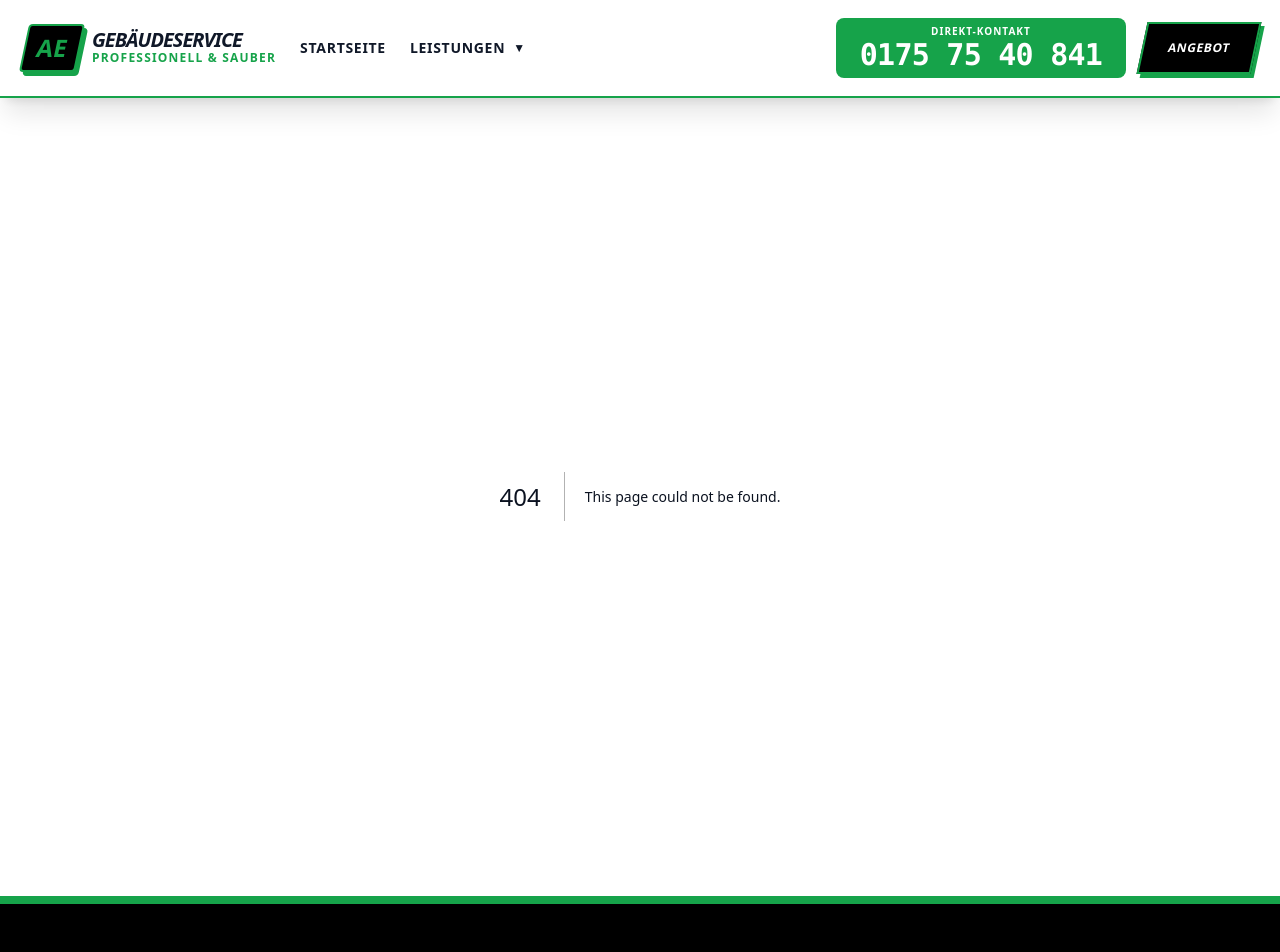
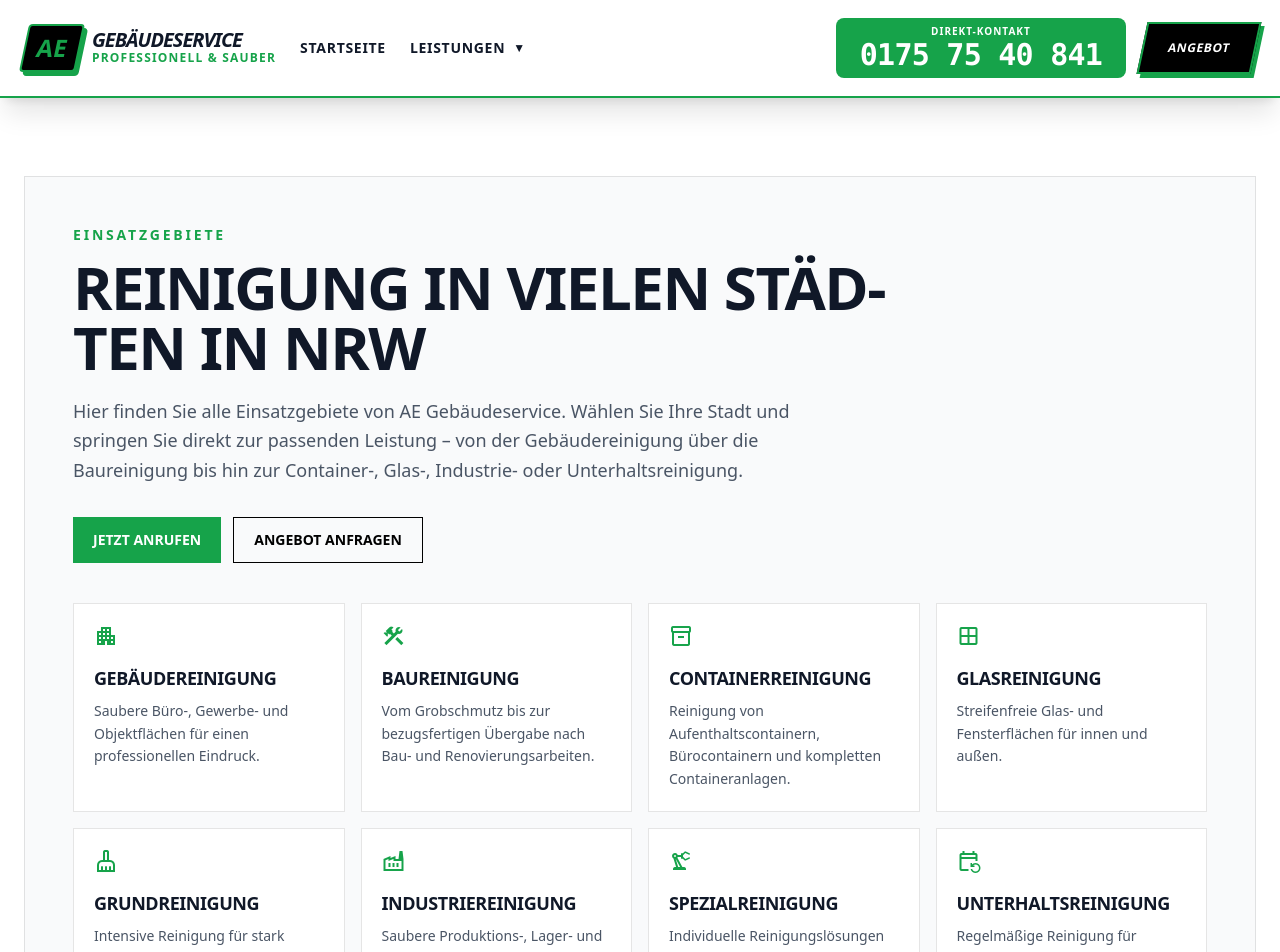
Before and after one commit to FreshFries90/ae-gebaeudeservice, a Next.js app: page /einsatzgebiete in a window 1280 px wide. Before the commit this address had no page. Shown: the top 952 px of the page. Built offline with nearby package versions, Linux system fonts and the light colour scheme.

Commit message:
Einsatzgebiete

```diff
--- /dev/null
+++ b/app/einsatzgebiete/page.tsx
@@ -0,0 +1,239 @@
+// app/einsatzgebiete/page.tsx
+import type { Metadata } from "next";
+import Link from "next/link";
+
+import { ServiceCitiesSection } from "@/app/components/ServiceCitiesSection";
+
+export const metadata: Metadata = {
+  title: "Einsatzgebiete | AE Gebäudeservice",
+  description:
+    "Alle Einsatzgebiete von AE Gebäudeservice auf einen Blick: Gebäudereinigung, Baureinigung, Containerreinigung, Glasreinigung, Grundreinigung, Industriereinigung, Spezialreinigung und Unterhaltsreinigung in vielen Städten in NRW.",
+  alternates: {
+    canonical: "/einsatzgebiete",
+  },
+  openGraph: {
+    title: "Einsatzgebiete | AE Gebäudeservice",
+    description:
+      "Finden Sie Ihre Stadt und springen Sie direkt zur passenden Reinigungsleistung von AE Gebäudeservice in NRW.",
+    url: "/einsatzgebiete",
+    type: "website",
+    images: [
+      {
+        url: "/android-chrome-512x512.png",
+        width: 512,
+        height: 512,
+        alt: "AE Gebäudeservice",
+      },
+    ],
+  },
+};
+
+const SERVICES = [
+  {
+    key: "gebaeudereinigung",
+    label: "Gebäudereinigung",
+    basePath: "/gebaeudereinigung",
+    icon: "apartment",
+    description:
+      "Saubere Büro-, Gewerbe- und Objektflächen für einen professionellen Eindruck.",
+  },
+  {
+    key: "baureinigung",
+    label: "Baureinigung",
+    basePath: "/baureinigung",
+    icon: "construction",
+    description:
+      "Vom Grobschmutz bis zur bezugsfertigen Übergabe nach Bau- und Renovierungsarbeiten.",
+  },
+  {
+    key: "containerreinigung",
+    label: "Containerreinigung",
+    basePath: "/containerreinigung",
+    icon: "inventory_2",
+    description:
+      "Reinigung von Aufenthaltscontainern, Bürocontainern und kompletten Containeranlagen.",
+  },
+  {
+    key: "glasreinigung",
+    label: "Glasreinigung",
+    basePath: "/glasreinigung",
+    icon: "window",
+    description: "Streifenfreie Glas- und Fensterflächen für innen und außen.",
+  },
+  {
+    key: "grundreinigung",
+    label: "Grundreinigung",
+    basePath: "/grundreinigung",
+    icon: "cleaning_services",
+    description:
+      "Intensive Reinigung für stark beanspruchte Flächen und hartnäckige Verschmutzungen.",
+  },
+  {
+    key: "industriereinigung",
+    label: "Industriereinigung",
+    basePath: "/industriereinigung",
+    icon: "factory",
+    description:
+      "Saubere Produktions-, Lager- und Industrieflächen mit zuverlässiger Planung.",
+  },
+  {
+    key: "spezialreinigung",
+    label: "Spezialreinigung",
+    basePath: "/spezialreinigung",
+    icon: "precision_manufacturing",
+    description:
+      "Individuelle Reinigungslösungen für besondere Anforderungen und sensible Bereiche.",
+  },
+  {
+    key: "unterhaltsreinigung",
+    label: "Unterhaltsreinigung",
+    basePath: "/unterhaltsreinigung",
+    icon: "event_repeat",
+    description:
+      "Regelmäßige Reinigung für dauerhaft gepflegte und einsatzbereite Objekte.",
+  },
+] as const;
+
+export default function EinsatzgebietePage() {
+  const jsonLd = {
+    "@context": "https://schema.org",
+    "@type": "CollectionPage",
+    name: "Einsatzgebiete | AE Gebäudeservice",
+    description:
+      "Übersicht aller Einsatzgebiete und Reinigungsleistungen von AE Gebäudeservice in NRW.",
+    isPartOf: {
+      "@type": "WebSite",
+      name: "AE Gebäudeservice",
+      url: "https://aegebaeudeservice.de",
+    },
+  };
+
+  return (
+    <main className="flex-grow">
+      <script
+        type="application/ld+json"
+        dangerouslySetInnerHTML={{ __html: JSON.stringify(jsonLd) }}
+      />
+
+      <section className="bg-white">
+        <div className="container mx-auto px-4 md:px-6 py-12 sm:py-16 md:py-20">
+          <div className="border border-black/10 bg-gray-50 p-6 sm:p-8 md:p-12">
+            <div className="max-w-4xl">
+              <p className="text-primary text-xs sm:text-sm font-black uppercase tracking-[0.2em] mb-3">
+                Einsatzgebiete
+              </p>
+
+              <h1 className="text-4xl sm:text-5xl md:text-6xl font-black uppercase tracking-tight text-gray-900">
+                Reinigung in vielen Städten in NRW
+              </h1>
+
+              <p className="mt-5 text-base sm:text-lg text-gray-600 leading-relaxed max-w-3xl">
+                Hier finden Sie alle Einsatzgebiete von AE Gebäudeservice.
+                Wählen Sie Ihre Stadt und springen Sie direkt zur passenden
+                Leistung – von der Gebäudereinigung über die Baureinigung bis
+                hin zur Container-, Glas-, Industrie- oder Unterhaltsreinigung.
+              </p>
+
+              <div className="mt-8 flex flex-wrap gap-3">
+                <a
+                  href="tel:+491757540841"
+                  className="inline-flex items-center justify-center bg-primary px-5 py-3 text-sm font-black uppercase text-white transition hover:opacity-90"
+                >
+                  Jetzt anrufen
+                </a>
+
+                <Link
+                  href="/#quote"
+                  className="inline-flex items-center justify-center border border-black px-5 py-3 text-sm font-black uppercase text-black transition hover:bg-black hover:text-white"
+                >
+                  Angebot anfragen
+                </Link>
+              </div>
+            </div>
+
+            <div className="mt-10 grid grid-cols-1 sm:grid-cols-2 xl:grid-cols-4 gap-4">
+              {SERVICES.map((service) => (
+                <Link
+                  key={service.key}
+                  href={service.basePath}
+                  className="border border-black/10 bg-white p-5 transition hover:border-primary hover:bg-primary hover:text-white group"
+                >
+                  <span className="material-icons-outlined text-3xl mb-4 block text-primary group-hover:text-white">
+                    {service.icon}
+                  </span>
+
+                  <h2 className="text-lg font-black uppercase tracking-tight text-gray-900 group-hover:text-white">
+                    {service.label}
+                  </h2>
+
+                  <p className="mt-2 text-sm leading-relaxed text-gray-600 group-hover:text-white/90">
+                    {service.description}
+                  </p>
+                </Link>
+              ))}
+            </div>
+          </div>
+        </div>
+      </section>
+
+      <ServiceCitiesSection defaultService="gebaeudereinigung" />
+
+      <section className="bg-white">
+        <div className="container mx-auto px-4 md:px-6 pb-12 sm:pb-16 md:pb-20">
+          <div className="border border-black/10 bg-gray-50 p-6 sm:p-8 md:p-10">
+            <div className="grid gap-8 lg:grid-cols-[1.3fr_0.7fr] lg:items-start">
+              <div>
+                <p className="text-primary text-xs sm:text-sm font-black uppercase tracking-[0.2em] mb-3">
+                  Sauberkeit mit System
+                </p>
+                <h2 className="text-3xl sm:text-4xl font-black uppercase tracking-tight text-gray-900">
+                  Der passende Reinigungsservice für Ihr Objekt
+                </h2>
+                <p className="mt-4 text-gray-600 leading-relaxed">
+                  Ob laufende Objektpflege, kurzfristige Baureinigung,
+                  professionelle Glasreinigung oder spezialisierte Einsätze in
+                  Industrie und Gewerbe: AE Gebäudeservice steht für schnelle
+                  Reaktionszeiten, saubere Abläufe und verlässliche Qualität.
+                </p>
+                <p className="mt-4 text-gray-600 leading-relaxed">
+                  Über die Städteübersicht gelangen Sie direkt auf die passende
+                  Leistungsseite für Ihren Standort. So finden Interessenten
+                  schnell genau die Reinigungslösung, die sie benötigen.
+                </p>
+              </div>
+
+              <div className="bg-white border border-black/10 p-5 sm:p-6">
+                <h3 className="text-lg font-black uppercase text-gray-900">
+                  Ihre Vorteile
+                </h3>
+
+                <ul className="mt-4 space-y-3 text-sm sm:text-base text-gray-700">
+                  <li>• Viele Städte in NRW direkt auswählbar</li>
+                  <li>• Passende Leistung mit einem Klick erreichbar</li>
+                  <li>• Klare Struktur für Nutzer und SEO</li>
+                  <li>• Schnelle Anfrage oder direkter Telefonkontakt</li>
+                </ul>
+
+                <div className="mt-6 flex flex-col gap-3">
+                  <a
+                    href="tel:+491757540841"
+                    className="inline-flex items-center justify-center bg-black px-4 py-3 text-sm font-black uppercase text-white transition hover:bg-primary"
+                  >
+                    0175 75 40 841 anrufen
+                  </a>
+
+                  <Link
+                    href="/#quote"
+                    className="inline-flex items-center justify-center border border-black px-4 py-3 text-sm font-black uppercase text-black transition hover:bg-black hover:text-white"
+                  >
+                    Jetzt Anfrage senden
+                  </Link>
+                </div>
+              </div>
+            </div>
+          </div>
+        </div>
+      </section>
+    </main>
+  );
+}
```
